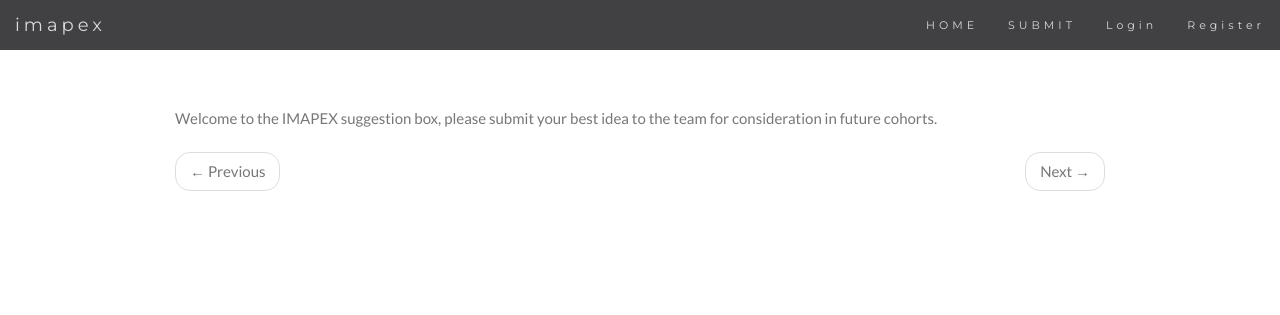
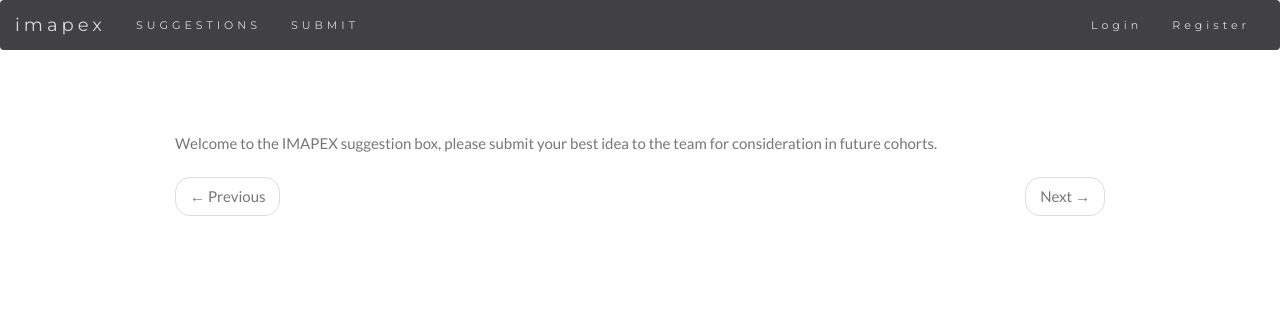
Before and after one commit to imapex/suggestions, a Django app: page / in a window 1280 px wide. Shown: the top 315 px of the page. Run offline with Django 3.2, Linux system fonts and the light colour scheme; data that the repository does not hold is empty; some libraries are stand-ins or nearby versions.

Commit message:
layout changes

```diff
--- a/static/css/suggestions.css
+++ b/static/css/suggestions.css
@@ -1,3 +1,3 @@
-body {
-    padding-top: 25px;
-}
+/*body {*/
+    /*padding-top: 25px;*/
+/*}*/
--- a/templates/__layout/navbar.html
+++ b/templates/__layout/navbar.html
@@ -1,17 +1,23 @@
-<nav class="navbar navbar-default navbar-fixed-top">
+<nav class="navbar navbar-inverse">
     <div class="container-fluid">
         <div class="navbar-header">
-            <button type="button" class="navbar-toggle" data-toggle="collapse" data-target="#myNavbar">
+            <button type="button" class="navbar-toggle collapsed" data-toggle="collapse"
+                    data-target="#bs-example-navbar-collapse-2">
+                <span class="sr-only">Toggle navigation</span>
                 <span class="icon-bar"></span>
                 <span class="icon-bar"></span>
                 <span class="icon-bar"></span>
             </button>
-            <a class="navbar-brand" href="#{% url 'frontpage' %}">imapex</a>
+            <a class="navbar-brand" href="http://imapex.io">imapex</a>
         </div>
+
         <div class="collapse navbar-collapse" id="myNavbar">
+            <ul class="nav navbar-nav">
+                <li><a href="{% url 'frontpage' %}">SUGGESTIONS</a></li>
+                <li><a href="{% url 'submit' %}">SUBMIT</a></li>
+
+            </ul>
             <ul class="nav navbar-nav navbar-right">
-                <li><a href="{% url 'frontpage' %}">HOME</a></li>
-                <li><a href="{% url 'submit' %}">SUBMIT</a></li>
                 {% if user.is_authenticated %}
                     <li class="dropdown">
                         <a href="#" class="dropdown-toggle" data-toggle="dropdown" role="button" aria-expanded="false">
@@ -36,6 +42,8 @@
                     <li><a href="{% url 'register' %}">Register</a></li>
                 {% endif %}
             </ul>
+
+
         </div>
     </div>
 </nav>
```
Also changed, not shown: templates/__layout/navbarhanks.html (renamed from templates/__layout/old_navbar.html, +7 -15 lines).
